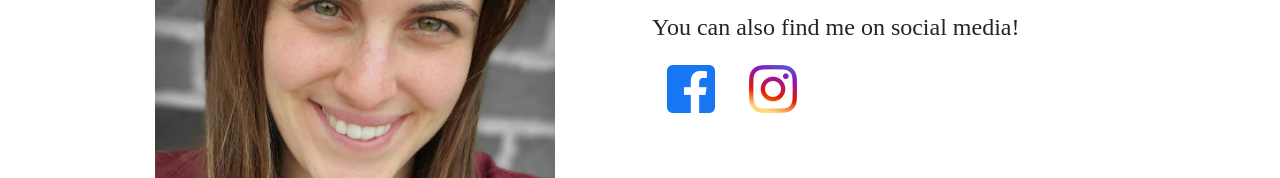
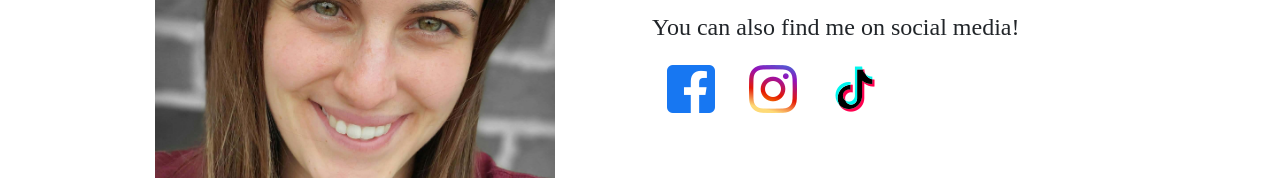
Before and after one commit to MadisonIlia/MadisonIlia.com, a plain HTML site: page contact.html in a window 1280 px wide. Shown: the part 312-490 px from the top of the page. Drawn offline with Linux system fonts and the light colour scheme.

Commit message:
Deploying to gh-pages from  @ 9ff351f9c2791c3c6a30d050e7c2cc0017a2fce0 🚀

```diff
--- a/contact.html
+++ b/contact.html
@@ -82,6 +82,9 @@
         <a href="https://www.instagram.com/madisonilia88" class="img-link" title="Instagram" target="_blank">
           <img alt="Instagram" src="images/icons/instagram.png" />
         </a>
+        <a href="https://tiktok.com/@madisonilia" class="img-link" title="Tiktok" target="_blank">
+          <img alt="Instagram" src="images/icons/tiktok.png" />
+        </a>
       </div>
     </div>
 
```
Also changed, not shown: images/icons/tiktok.png (added).
